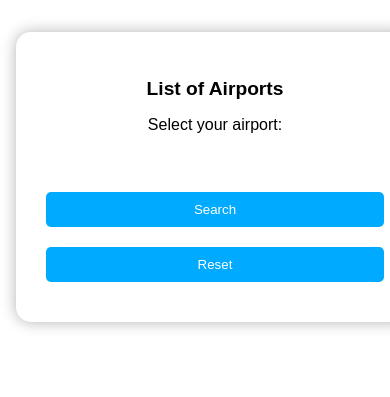
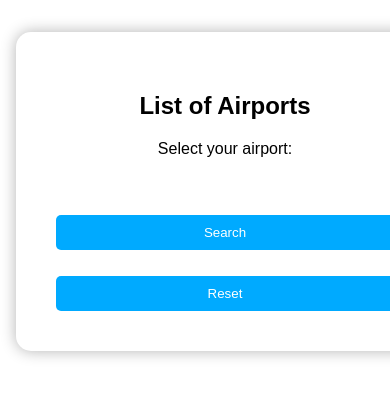
Before and after one commit to move123324/flask-ener, a Flask app: page /liste/ in a window 390 px wide. Shown: the top 397 px of the page. Run offline with Flask 3, Linux system fonts and the light colour scheme; data comes from the database, SQL or seed files in the repository.

Commit message:
updated responsibility

```diff
--- a/templates/liste.html
+++ b/templates/liste.html
@@ -5,11 +5,11 @@
     <div class="content-wrap">
       <h2>List of Airports</h2>
 
-      <!-- Airport selection form -->
-      <form method="POST" action="/liste">
+
+      <form method="POST" action="/liste" class="airport-form">
         <label for="airport">Select your airport:</label>
         <select name="airport_id" id="airport">
-          <!-- Provide an empty option first -->
+
           <option value="">-- Choose an airport --</option>
           {% for airport in aeroport_list %}
             <option
@@ -21,16 +21,17 @@
           {% endfor %}
         </select>
 
-        <!-- Two buttons: Search & Reset -->
-        <button type="submit" name="search">Search</button>
-        <button type="submit" name="reset">Reset</button>
+
+        <div class="buttons-row">
+          <button class="btn search-button" type="submit" name="search">Search</button>
+          <button class="btn reset-button" type="submit" name="reset">Reset</button>
+        </div>
       </form>
 
-      <!-- Only show tables if user selected an airport -->
+
       {% if selected_airport_id %}
         <div class="tables-container">
 
-          <!-- Table: Number of flights by aircraft type -->
           <div style="margin-top: 40px;">
             <h3>Number of flights by aircraft type</h3>
             {% if flight_details and flight_details|length > 0 %}
@@ -55,7 +56,7 @@
             {% endif %}
           </div>
 
-          <!-- Table: Number of flights per day of the week -->
+
           <div style="margin-top: 40px;">
             <h3>Number of flights per day of the week</h3>
             {% if flight_by_day and flight_by_day|length > 0 %}
@@ -80,32 +81,26 @@
             {% endif %}
           </div>
 
-        </div> <!-- .tables-container -->
+        </div>
       {% endif %}
-    </div> <!-- .content-wrap -->
-  </div> <!-- .section-box -->
+    </div>
+  </div>
 </section>
 
 <style>
-  /*
-    100% responsive layout
-    We'll allow normal page scrolling
-    so no content is clipped on smaller screens.
-  */
+  /* --- Base Page Styles --- */
   html, body {
     margin: 0;
     padding: 0;
     width: 100%;
     min-height: 100vh;
     font-family: sans-serif;
-    /* We allow vertical scrolling so all content is accessible. */
-    overflow-x: hidden; /* no horizontal scroll bar if content is wide. */
+    overflow-x: hidden;
   }
 
   #airport-section {
     width: 100%;
     box-sizing: border-box;
-    /* Flexible top/bottom spacing (for large or small screens) */
     padding: 2rem 1rem;
   }
 
@@ -113,7 +108,7 @@
     background-color: rgba(255, 255, 255, 0.05);
     padding: 30px;
     border-radius: 15px;
-    max-width: 900px;
+    max-width: 1200px;
     margin: 0 auto; /* center horizontally */
     box-shadow: 0 0 15px rgba(0, 0, 0, 0.3);
     text-align: center;
@@ -123,6 +118,11 @@
 
   .content-wrap {
     padding: 20px;
+  }
+
+  .airport-form {
+    max-width: 600px;
+    margin: 0 auto;
   }
 
   select, input[type="text"] {
@@ -136,17 +136,25 @@
     font-weight: bold;
   }
 
-  button {
+  .buttons-row {
+    display: flex;
+    justify-content: space-between;
+    gap: 1rem;
     margin-top: 10px;
+  }
+
+  .btn {
     padding: 10px 16px;
     background-color: #00aaff;
     color: white;
     border: none;
     border-radius: 5px;
     cursor: pointer;
+    flex: 1;
+    text-align: center;
   }
 
-  button:hover {
+  .btn:hover {
     background-color: #0088cc;
   }
 
@@ -193,36 +201,50 @@
     table-layout: fixed;
   }
 
-  /*
-    Media queries for smaller screens:
-    Reduce padding & font sizes so it fits better
-  */
-  @media (max-width: 768px) {
+
+  /* --- MEDIA QUERIES --- */
+
+  @media (max-width: 992px) {
     .section-box {
-      padding: 20px;
+      max-width: 700px;
     }
     .content-wrap {
       padding: 10px;
     }
-    button {
-      width: 48%;
-      margin: 10px 1%;
+  }
+
+  @media (max-width: 480px) {
+    .buttons-row {
+      flex-direction: column;
     }
-    select {
-      font-size: 0.9rem;
+    .btn {
+      width: 100%;
+      margin-bottom: 10px;
+    }
+    .btn:last-child {
+      margin-bottom: 0;
     }
   }
 
-  @media (max-width: 480px) {
-    h2, h3 {
-      font-size: 1.2rem;
+  @media (min-width: 1201px) and (max-width: 1920px) {
+    .section-box {
+      max-width: 1400px;
     }
-    button {
-      width: 100%;
-      margin: 10px 0;
+  }
+
+  @media (min-width: 1921px) and (max-width: 2560px) {
+    .section-box {
+      max-width: 1800px;
+    }
+  }
+
+  @media (min-width: 2561px) {
+    .section-box {
+      max-width: 2200px;
     }
   }
 </style>
+
 
 {% if windows %}
 <style>
```
